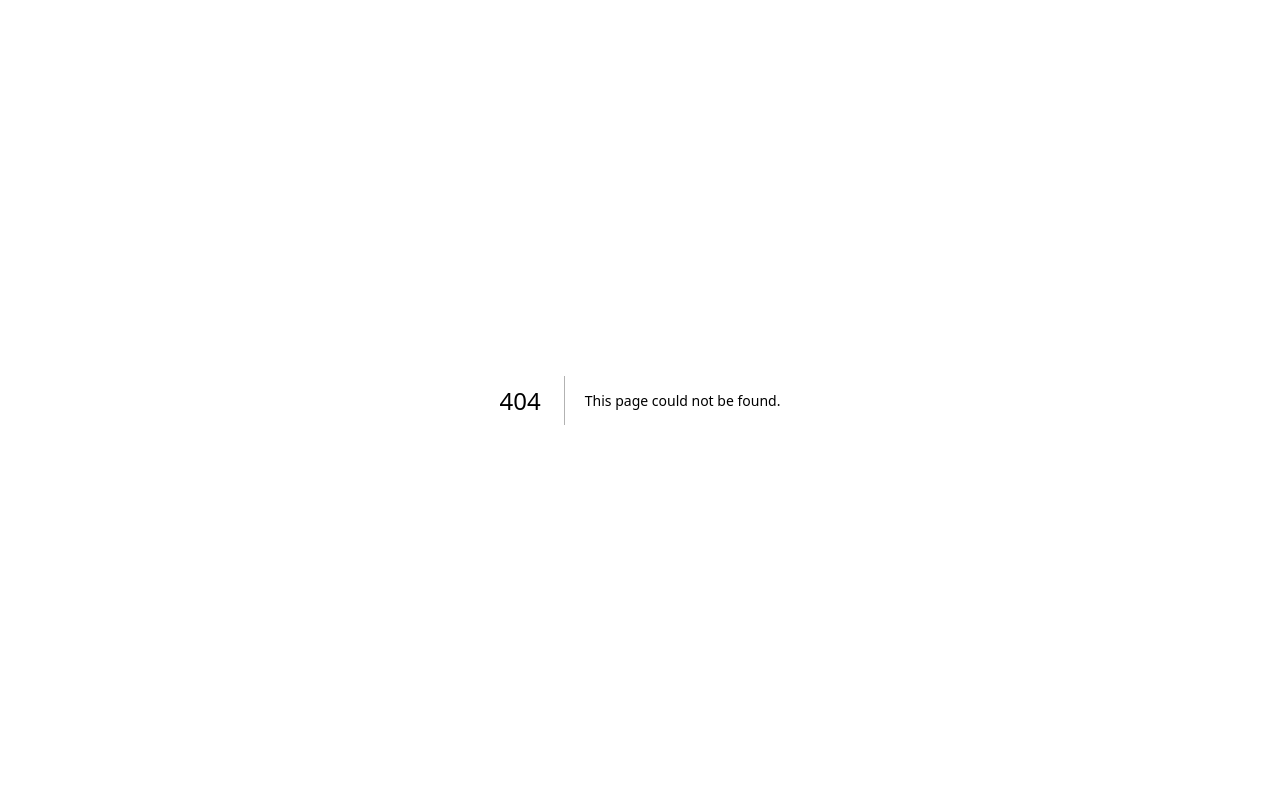
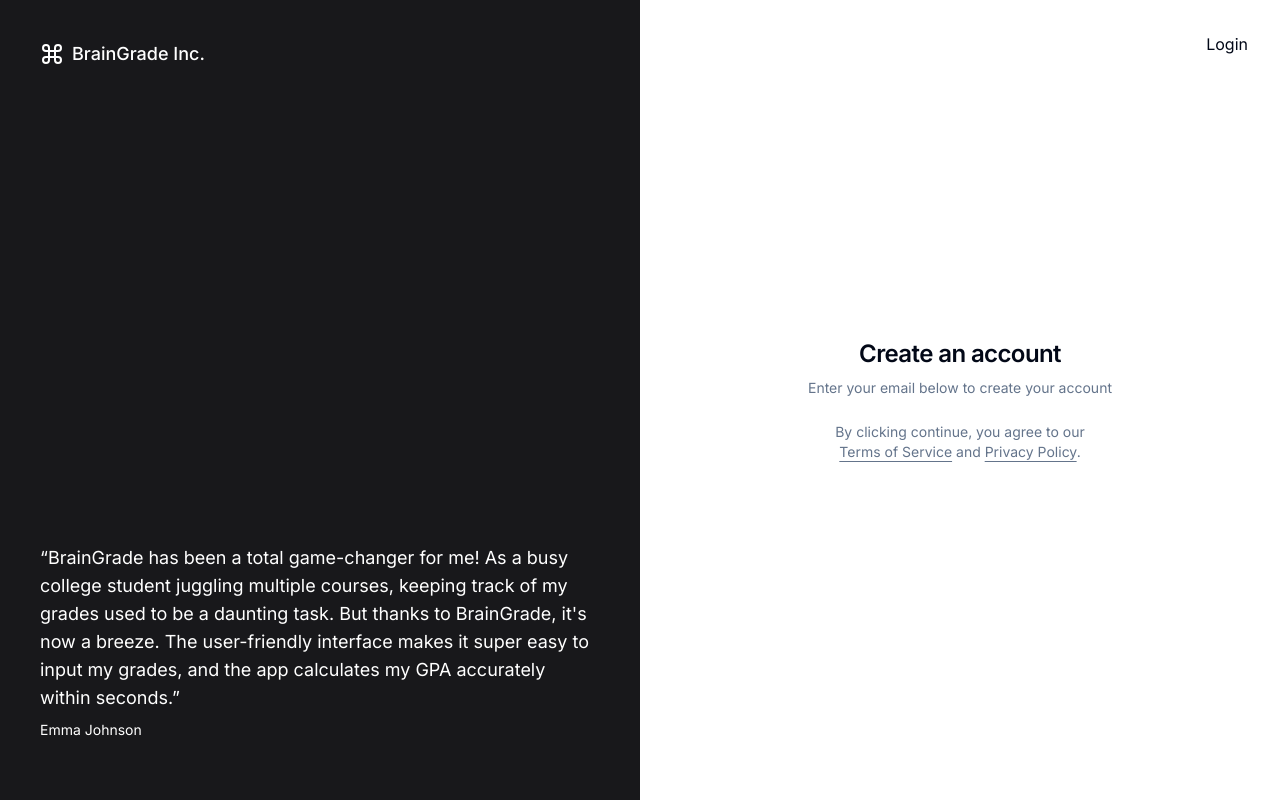
Before and after one commit to 0xTxbi/brain-grade, a Next.js app: page /register in a window 1280 px wide. Before the commit this address had no page. Built offline with nearby package versions, Linux system fonts and the light colour scheme.

Commit message:
feat: register page

```diff
--- a/app/page.tsx
+++ b/app/page.tsx
@@ -1,9 +1,11 @@
+import { Button } from '@/components/ui/button'
 import Image from 'next/image'
 
 export default function Home() {
   return (
-    <main className="flex min-h-screen flex-col items-center justify-between p-24">
+    <main className="flex h-screen flex-col items-center justify-between p-24">
       <div className="z-10 w-full max-w-5xl items-center justify-between font-mono text-sm lg:flex">
+        <Button>Hey</Button>
         <p className="fixed left-0 top-0 flex w-full justify-center border-b border-gray-300 bg-gradient-to-b from-zinc-200 pb-6 pt-8 backdrop-blur-2xl dark:border-neutral-800 dark:bg-zinc-800/30 dark:from-inherit lg:static lg:w-auto  lg:rounded-xl lg:border lg:bg-gray-200 lg:p-4 lg:dark:bg-zinc-800/30">
           Get started by editing&nbsp;
           <code className="font-mono font-bold">app/page.tsx</code>
--- /dev/null
+++ b/app/register/page.tsx
@@ -0,0 +1,103 @@
+import { Metadata } from "next"
+import Image from "next/image"
+import Link from "next/link"
+
+import { cn } from "@/lib/utils"
+// import { buttonVariants } from "@/registry/new-york/ui/button"
+// import { UserAuthForm } from "@/app/examples/authentication/components/user-auth-form"
+
+export const metadata: Metadata = {
+  title: "Authentication",
+  description: "Authentication forms built using the components.",
+}
+
+export default function RegisterPage() {
+  return (
+    <>
+      <div className="md:hidden h-screen bg-black">
+        <Image
+          src="/examples/authentication-light.png"
+          width={1280}
+          height={843}
+          alt="Authentication"
+          className="block dark:hidden"
+        />
+        <Image
+          src="/examples/authentication-dark.png"
+          width={1280}
+          height={843}
+          alt="Authentication"
+          className="hidden dark:block"
+        />
+      </div>
+      <div className="container h-screen relative hidden flex-col items-center justify-center md:grid lg:max-w-none lg:grid-cols-2 lg:px-0">
+        <Link
+          href="/"
+          className={cn(
+            "absolute right-4 top-4 md:right-8 md:top-8"
+          )}
+        >
+          Login
+        </Link>
+        <div className="relative hidden h-full flex-col bg-muted p-10 text-white dark:border-r lg:flex">
+          <div className="absolute inset-0 bg-zinc-900" />
+          <div className="relative z-20 flex items-center text-lg font-medium">
+            <svg
+              xmlns="http://www.w3.org/2000/svg"
+              viewBox="0 0 24 24"
+              fill="none"
+              stroke="currentColor"
+              strokeWidth="2"
+              strokeLinecap="round"
+              strokeLinejoin="round"
+              className="mr-2 h-6 w-6"
+            >
+              <path d="M15 6v12a3 3 0 1 0 3-3H6a3 3 0 1 0 3 3V6a3 3 0 1 0-3 3h12a3 3 0 1 0-3-3" />
+            </svg>
+            BrainGrade Inc.
+          </div>
+          <div className="relative z-20 mt-auto mb-5">
+            <blockquote className="space-y-2">
+              <p className="text-lg">
+                &ldquo;BrainGrade has been a total game-changer for me! As a busy college student juggling multiple courses,
+                keeping track of my grades used to be a daunting task. But thanks to BrainGrade, it's now a breeze. The user-friendly
+                interface makes it super easy to input my grades, and the app calculates my GPA accurately within seconds.&rdquo;
+              </p>
+              <footer className="text-sm">Emma Johnson</footer>
+            </blockquote>
+          </div>
+        </div>
+        <div className="lg:p-8">
+          <div className="mx-auto flex w-full flex-col justify-center space-y-6 sm:w-[350px]">
+            <div className="flex flex-col space-y-2 text-center">
+              <h1 className="text-2xl font-semibold tracking-tight">
+                Create an account
+              </h1>
+              <p className="text-sm text-muted-foreground">
+                Enter your email below to create your account
+              </p>
+            </div>
+            {/* <UserAuthForm /> */}
+            <p className="px-8 text-center text-sm text-muted-foreground">
+              By clicking continue, you agree to our{" "}
+              <Link
+                href="/terms"
+                className="underline underline-offset-4 hover:text-primary"
+              >
+                Terms of Service
+              </Link>{" "}
+              and{" "}
+              <Link
+                href="/privacy"
+                className="underline underline-offset-4 hover:text-primary"
+              >
+                Privacy Policy
+              </Link>
+              .
+            </p>
+          </div>
+        </div>
+      </div>
+    </>
+  )
+}
--- /dev/null
+++ b/components/ui/button.tsx
@@ -0,0 +1,56 @@
+import * as React from "react"
+import { Slot } from "@radix-ui/react-slot"
+import { cva, type VariantProps } from "class-variance-authority"
+
+import { cn } from "@/lib/utils"
+
+const buttonVariants = cva(
+  "inline-flex items-center justify-center rounded-md text-sm font-medium ring-offset-background transition-colors focus-visible:outline-none focus-visible:ring-2 focus-visible:ring-ring focus-visible:ring-offset-2 disabled:pointer-events-none disabled:opacity-50",
+  {
+    variants: {
+      variant: {
+        default: "bg-primary text-primary-foreground hover:bg-primary/90",
+        destructive:
+          "bg-destructive text-destructive-foreground hover:bg-destructive/90",
+        outline:
+          "border border-input bg-background hover:bg-accent hover:text-accent-foreground",
+        secondary:
+          "bg-secondary text-secondary-foreground hover:bg-secondary/80",
+        ghost: "hover:bg-accent hover:text-accent-foreground",
+        link: "text-primary underline-offset-4 hover:underline",
+      },
+      size: {
+        default: "h-10 px-4 py-2",
+        sm: "h-9 rounded-md px-3",
+        lg: "h-11 rounded-md px-8",
+        icon: "h-10 w-10",
+      },
+    },
+    defaultVariants: {
+      variant: "default",
+      size: "default",
+    },
+  }
+)
+
+export interface ButtonProps
+  extends React.ButtonHTMLAttributes<HTMLButtonElement>,
+    VariantProps<typeof buttonVariants> {
+  asChild?: boolean
+}
+
+const Button = React.forwardRef<HTMLButtonElement, ButtonProps>(
+  ({ className, variant, size, asChild = false, ...props }, ref) => {
+    const Comp = asChild ? Slot : "button"
+    return (
+      <Comp
+        className={cn(buttonVariants({ variant, size, className }))}
+        ref={ref}
+        {...props}
+      />
+    )
+  }
+)
+Button.displayName = "Button"
+
+export { Button, buttonVariants }
--- a/package.json
+++ b/package.json
@@ -9,6 +9,7 @@
     "lint": "next lint"
   },
   "dependencies": {
+    "@radix-ui/react-slot": "^1.0.2",
     "@types/node": "20.4.5",
     "@types/react": "18.2.17",
     "@types/react-dom": "18.2.7",
```
Also changed, not shown: 1 other file (tests, documents, lock files or other folders).
